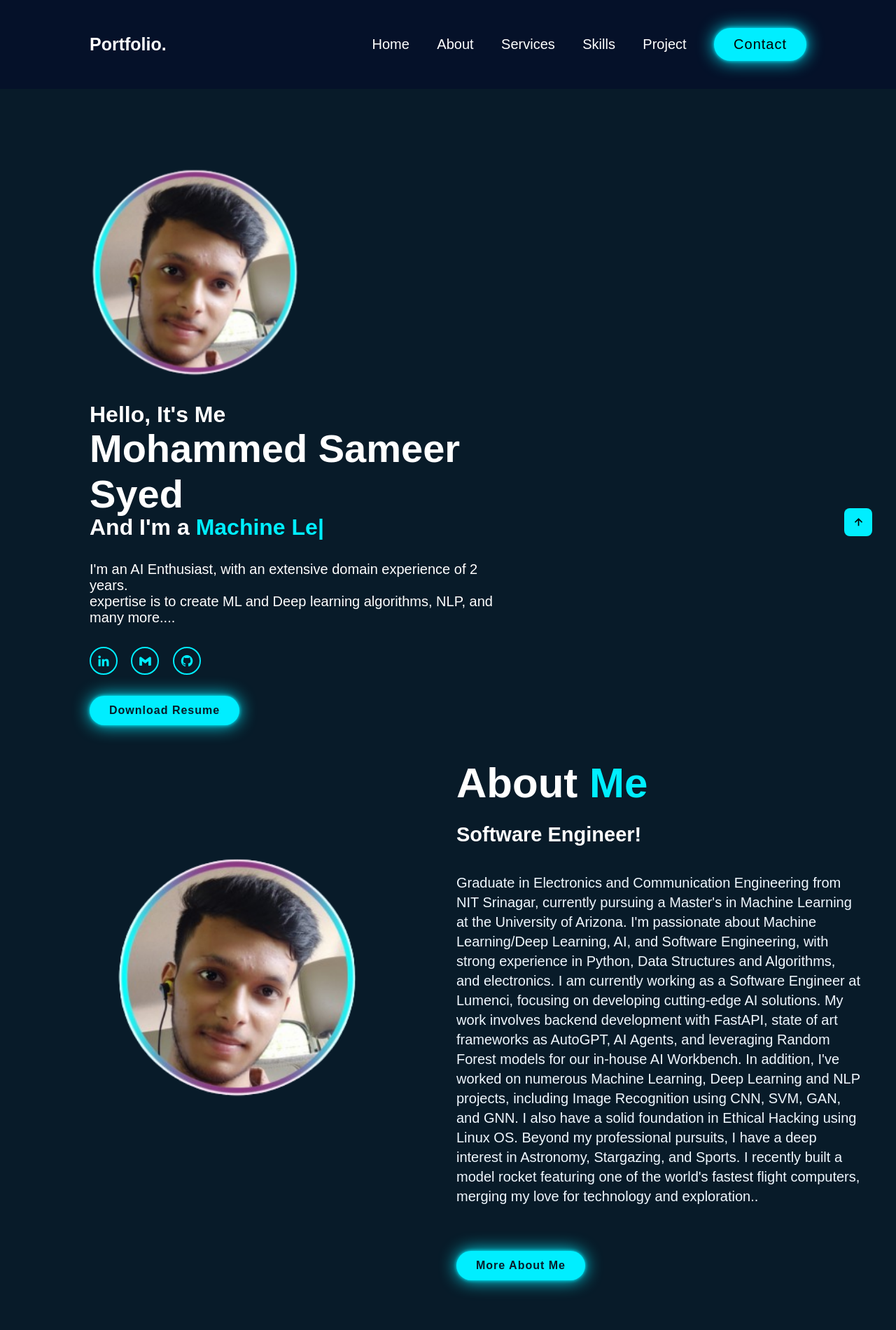
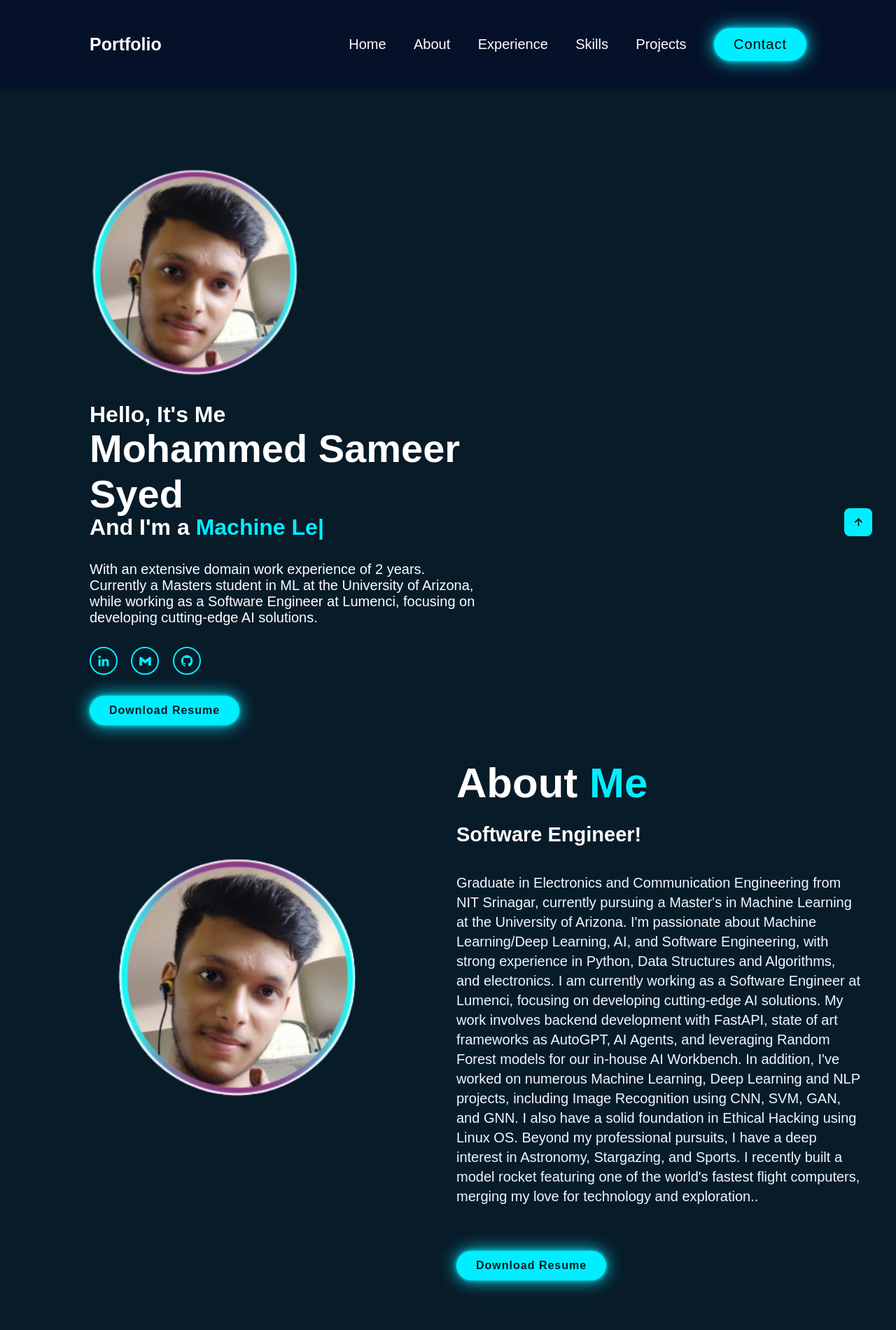
Before and after one commit to SyedMohammedSameer/simple-portfolio, a website: page index.html in a window 1280 px wide. Shown: the top 1900 px of the page at 70% size. Drawn offline with nearby package versions, Linux system fonts and the light colour scheme.

Commit message:
Minor Nominal changes

```diff
--- a/index.html
+++ b/index.html
@@ -15,14 +15,14 @@
 <body>
     <!-- Nave bar -->
     <header class="header">
-        <a href="#" class="logo">Portfolio.</a>
+        <a href="#" class="logo">Portfolio</a>
 
         <nav class="navbar">
             <a href="#home" style="--i:1;" class="active">Home</a>
             <a href="#about" style="--i:2;">About</a>
-            <a href="#services" style="--i:3;">Services</a>
+            <a href="#services" style="--i:3;">Experience</a>
             <a href="#skills" style="--i:4;">Skills</a>
-            <a href="#project" style="--i:4;">Project</a>
+            <a href="#project" style="--i:4;">Projects</a>
             <a class="btn-box" href="#contact" style="--i:5;">Contact</a>
 
         </nav>
@@ -44,7 +44,7 @@
             </svg>
             <a href="#home" style="--i:1;" class="active">Home</a>
             <a href="#about" style="--i:2;">About</a>
-            <a href="#services" style="--i:3;">Services</a>
+            <a href="#services" style="--i:3;">Experience</a>
             <a href="#skills" style="--i:4;">Skills</a>
             <a href="#project" style="--i:4;">Project</a>
             <a class="btn-box" href="#contact" style="--i:5;">contact</a>
@@ -59,8 +59,9 @@
             <h3>Hello, It's Me</h3>
             <h1>Mohammed Sameer Syed</h1>
             <h3>And I'm a <span class="text"> </span></h3>
-            <p>I'm an AI Enthusiast, with an extensive domain experience of 2 years.
-                <br>expertise is to create ML and Deep learning algorithms, NLP, and many more....
+            <p>With an extensive domain work experience of 2 years.
+                <br> Currently a Masters student in ML at the University of Arizona,
+                <br> while working as a Software Engineer at Lumenci, focusing on developing cutting-edge AI solutions.
             </p>
             <div class="home-sci">
                 <a target="_blank" href="https://www.linkedin.com/in/mohammed-sameer-syed-215a011b9" href="#"
@@ -103,7 +104,7 @@
                 model rocket featuring one of the world's fastest flight computers, merging my love for technology and
                 exploration..</p>
 
-            <a href="#" class="btn-box">More About Me</a>
+                <a href="./Mohammed_Resume_241102_130757.pdf" download class="btn-box">Download Resume</a>
 
         </div>
     </section>
@@ -249,7 +250,7 @@
                         <img src="./images/rocket.png">
                         <div class="layer">
                             <h5>Model Rocketry</h5>
-                            <p>Couple of points.</p>
+                            <p></p>
                             <a target="_blank" href="https://sites.google.com/view/projectspalm/home"><i
                                     class='bx bx-link-external' style='color:#000'></i></a>
                         </div>
@@ -258,7 +259,7 @@
                         <img src="./images/germanbank.png">
                         <div class="layer">
                             <h5>Data Analysis and ML</h5>
-                            <p>Couple of points</p>
+                            <p></p>
                             <a target="_blank" href="https://github.com/SyedMohammedSameer/loan-default"><i
                                     class='bx bx-link-external' style='color:#000'></i></a>
                         </div>
@@ -267,7 +268,7 @@
                         <img src="./images/solarweather.png">
                         <div class="layer">
                             <h5>Deep Learning</h5>
-                            <p>Couple of points.</p>
+                            <p></p>
                             <a target="_blank" href="https://github.com/SyedMohammedSameer/SpaceWeatherForecast"><i
                                     class='bx bx-link-external' style='color:#000'></i></a>
                         </div>
```
